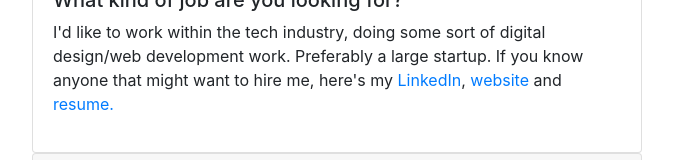
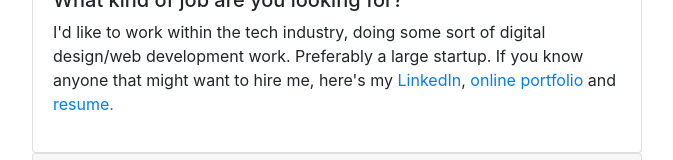
Before and after one commit to huangcuilyn/future-faq, a plain HTML site: page index.html in a window 1280 px wide. Shown: the part 635-795 px from the top of the page, without its empty margins (303-976 px from the left). Drawn offline with nearby package versions, Linux system fonts and the light colour scheme.

```diff
--- a/index.html
+++ b/index.html
@@ -45,7 +45,7 @@
                             <h5 class="question">What is your life plan after graduation?</h5>
                             <p class="answer">I don't know yet. In an ideal world I want to get a job in December and stay in the US for 1-3 years.</p>
                             <h5 class="question">What kind of job are you looking for?</h5>
-                            <p class="answer">I'd like to work within the tech industry, doing some sort of digital design/web development work. Preferably a large startup. If you know anyone that might want to hire me, here's my <a href="http://linkedin.com/in/huangcuilyn">LinkedIn</a>, <a href="http://huangcuilyn.com">website</a> and <a href="https://cuilyn-huang.squarespace.com/s/resume-2017-web.pdf">resume.</a></p>
+                            <p class="answer">I'd like to work within the tech industry, doing some sort of digital design/web development work. Preferably a large startup. If you know anyone that might want to hire me, here's my <a href="http://linkedin.com/in/huangcuilyn">LinkedIn</a>, <a href="http://huangcuilyn.com">online portfolio</a> and <a href="https://cuilyn-huang.squarespace.com/s/resume-2017-web.pdf">resume.</a></p>
                         </div>
                     </div>
                 </div>
```
Also changed, not shown: 1 other file.
